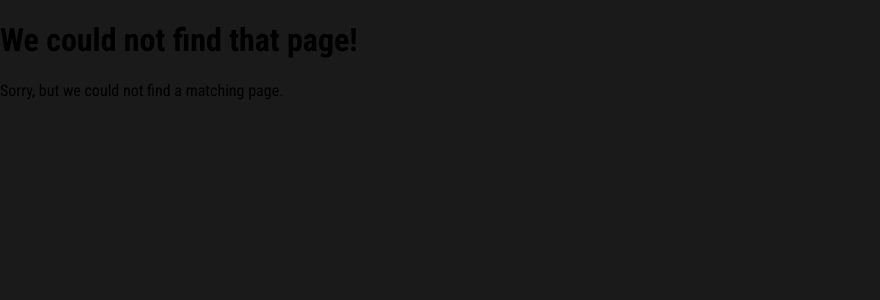
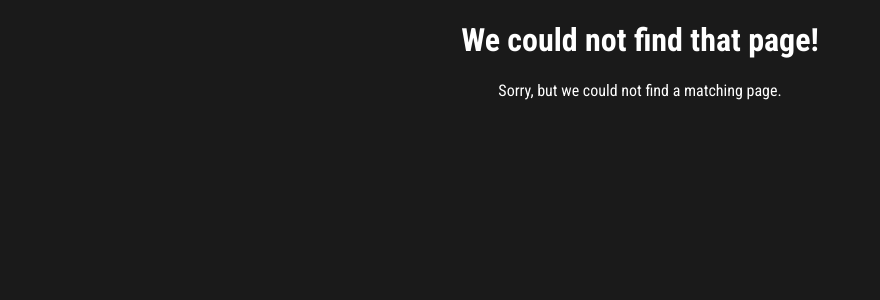
Before and after one commit to miguelnietoa/monthly_challenges, a Django app: template templates/404.html in a window 1280 px wide. Shown: the top 300 px of the page, without its empty margins (0-880 px from the left). Run offline with Django 3.2, Linux system fonts and the light colour scheme; the template is opened without the code that fills it, so the values that code supplies are empty.

Commit message:
add css for 404 page

```diff
--- /dev/null
+++ b/static/404.css
@@ -0,0 +1,5 @@
+h1,
+p {
+  color: white;
+  text-align: center;
+}
--- a/templates/404.html
+++ b/templates/404.html
@@ -1,4 +1,9 @@
 {% extends 'base.html' %}
+{% load static %}
+
+{% block css_files %}
+<link rel="stylesheet" href="{% static '404.css' %}">
+{% endblock %}
 
 {% block page_title %}
     Something went wrong - we could not find that page!
```
